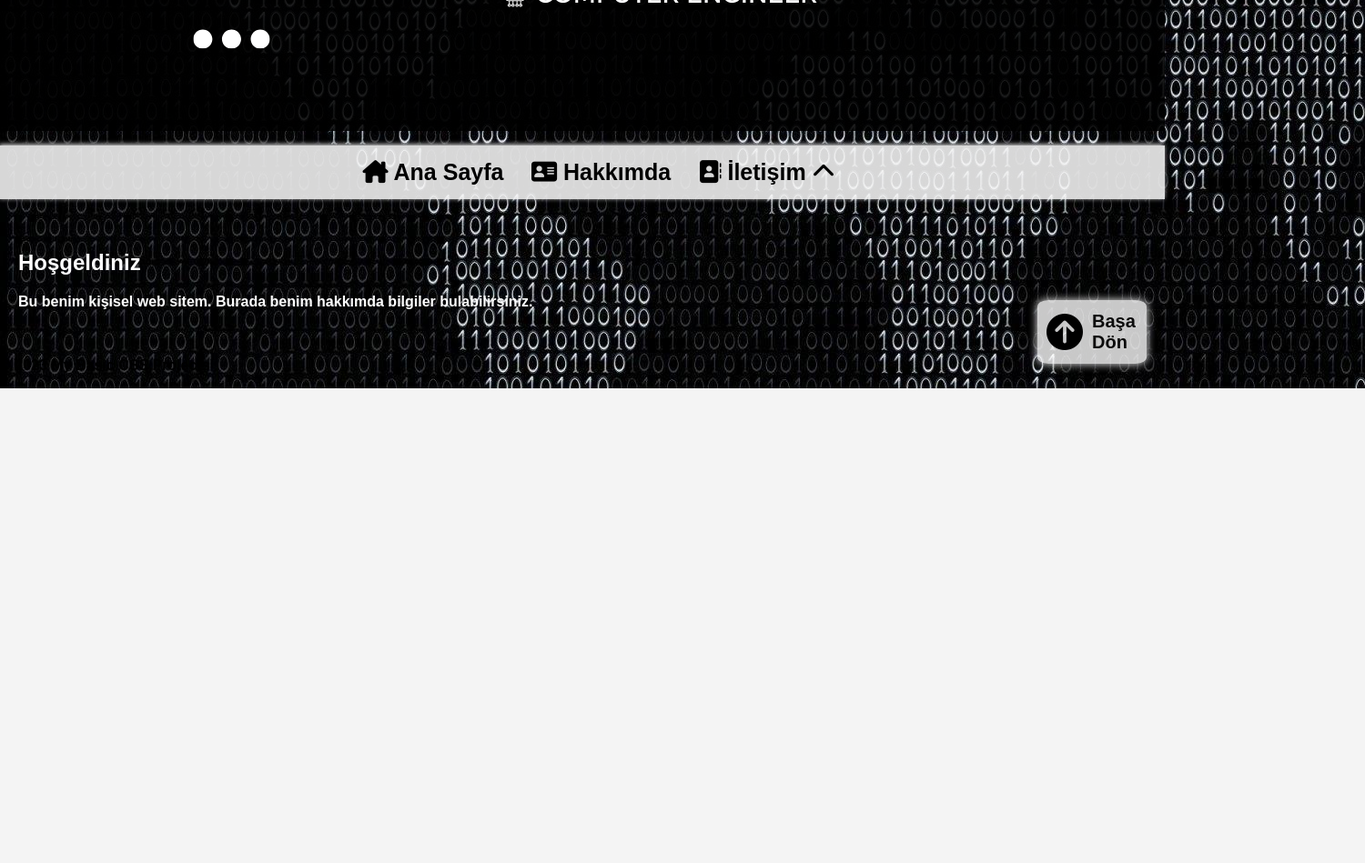
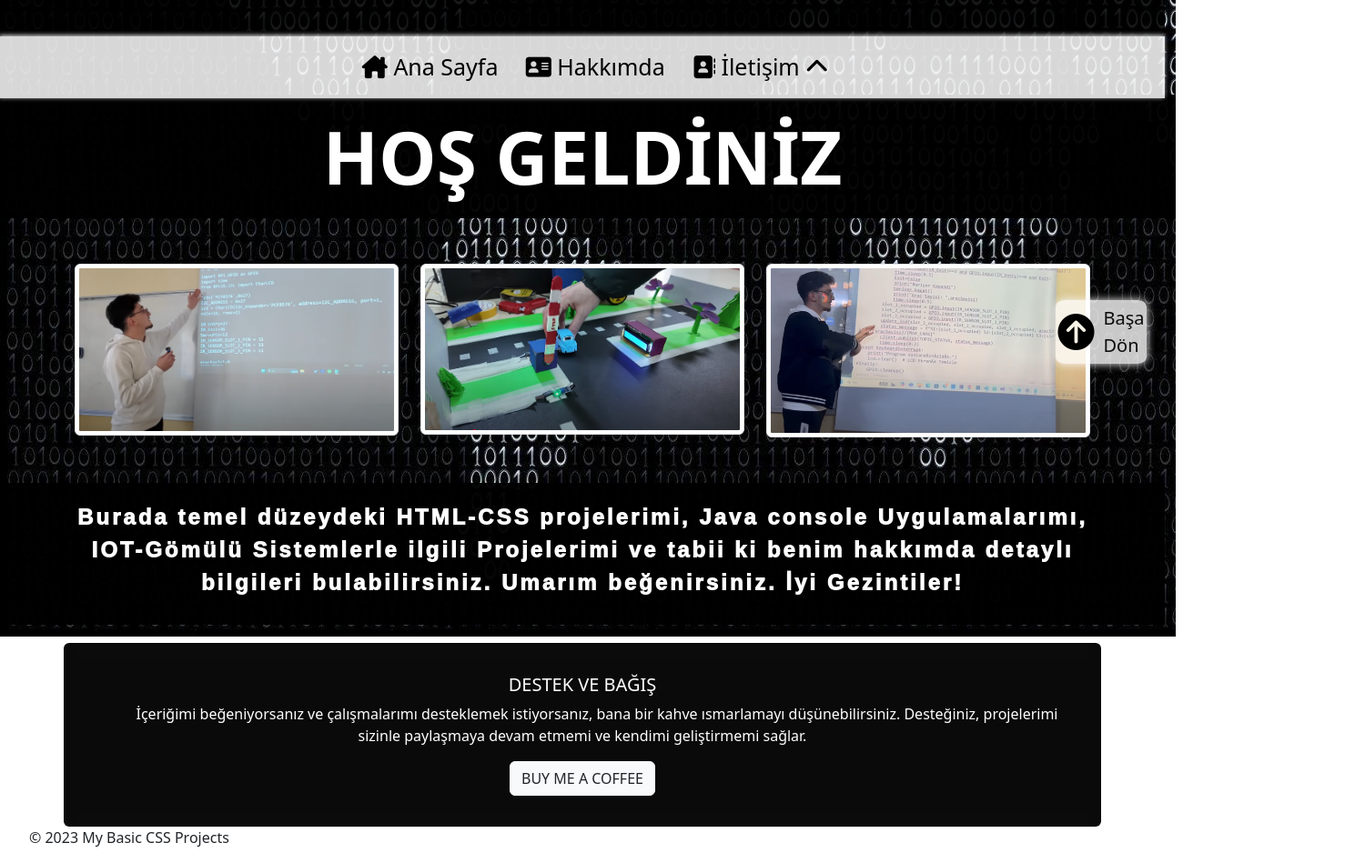
Before and after one commit to OgerFurkan/myBasicCSSProjects, a plain HTML site: page MyPersonalWebsite/index.html in a window 1280 px wide. Shown: the part 380-1329 px from the top of the page at 91% size, 1500 px wide, since content can reach past the window. Before the commit the page ends 807 px from the top, so only its background shows below. Drawn offline with nearby package versions, Linux system fonts and the light colour scheme.

Commit message:
I finished HomePage
I used the bootstrap which I learned yesterday. I used grid and layout structures, I added some photos about my and my projects and also I added animations to them. I added new links such as buy mee a coffee , and youtube so I finished HomePage.

```diff
--- a/MyPersonalWebsite/index.html
+++ b/MyPersonalWebsite/index.html
@@ -4,16 +4,24 @@
 <head>
     <meta charset="UTF-8">
     <meta name="viewport" content="width=device-width, initial-scale=1.0">
-    <title>My Basic CSS Projects</title>
+    <title>Furkan Öger</title>
+
+    <!-- CSS -->
     <link rel="stylesheet" href="style.css">
+
+    <!-- Font Awesome -->
     <link rel="stylesheet" href="https://cdnjs.cloudflare.com/ajax/libs/font-awesome/6.7.1/css/all.min.css"
         integrity="sha512-5Hs3dF2AEPkpNAR7UiOHba+lRSJNeM2ECkwxUIxC1Q/FLycGTbNapWXB4tP889k5T5Ju8fs4b1P5z/iB4nMfSQ=="
         crossorigin="anonymous" referrerpolicy="no-referrer" />
+
+    <!-- Bootstarp-->
+    <link href="https://cdn.jsdelivr.net/npm/bootstrap@5.3.3/dist/css/bootstrap.min.css" rel="stylesheet"
+        integrity="sha384-QWTKZyjpPEjISv5WaRU9OFeRpok6YctnYmDr5pNlyT2bRjXh0JMhjY6hW+ALEwIH" crossorigin="anonymous">
 </head>
 
 <body>
     <header>
-        <div class="header-photo"><img class="" src="/MyPersonalWebsite/sources/picture/Header.png" alt="" ></div>
+        <div class="header-photo"><img class="" src="/MyPersonalWebsite/sources/picture/Header.png" alt=""></div>
     </header>
     <nav>
         <ul id="navbar">
@@ -35,13 +43,16 @@
                 <div id="contact-content">
                     <ul>
                         <li>
-                            <a href="https://github.com/OgerFurkan" target="_blank"><i class="fa-brands fa-github"></i>GitHub</a>
+                            <a href="https://github.com/OgerFurkan" target="_blank"><i
+                                    class="fa-brands fa-github"></i>GitHub</a>
                         </li>
                         <li>
-                            <a href=""><i class="fa-solid fa-envelope"></i>E-Mail</a>
+                            <a href="https://www.youtube.com/@MikroişlemciCanavarları" target="_blank"><i
+                                    class="fa-brands fa-youtube"></i>YouTube</a>
                         </li>
                         <li>
-                            <a href=""><i class="fa-brands fa-x-twitter"></i>X(Twitter)</a>
+                            <a href="https://x.com/OGRFurkan" target="_blank"><i
+                                    class="fa-brands fa-x-twitter"></i>X(Twitter)</a>
                         </li>
                     </ul>
                 </div>
@@ -49,23 +60,71 @@
         </ul>
     </nav>
     <main>
-
         <a href="#" class="Scroll-to-top">
             <i class="fa fa-arrow-circle-up" aria-hidden="true"></i>Başa Dön
         </a>
 
-            <section id="about">
-                <h2>Hoşgeldiniz</h2>
-                <p>Bu benim kişisel web sitem. Burada benim hakkımda bilgiler bulabilirsiniz.</p>
-            </section>
+        <div class="row " id="index-main">
+            <div class="col-sm-12 col-md-12 col-lg-12" id="index-title">
+                <h1>HOŞ GELDİNİZ</h1>
+            </div>
+        </div>
 
+        <div class="container">
+            <div class="row">
+                <div class="col-sm-12 col-md-4 col-lg-4">
+                    <img src="/MyPersonalWebsite/sources/picture/PhotoOfMe.png" alt="" id="index-photo-1"
+                        class="img-fluid img-thumbnail">
+                </div>
+                <div class="col-sm-12 col-md-4 col-lg-4">
+                    <img src="/MyPersonalWebsite/sources/picture/PhotoOfProject.png" alt="" id="index-photo-2"
+                        class="img-fluid img-thumbnail">
+                </div>
+                <div class="col-sm-12 col-md-4 col-lg-4">
+                    <img src="/MyPersonalWebsite/sources/picture/PhotoOfMe-2.png" alt="" id="index-photo-3"
+                        class="img-fluid img-thumbnail">
+                </div>
+            </div>
+        </div>
 
+        <div id="index-main-1">
+            <div class="container">
+                <div class="col-sm-12 col-md-12 col-lg-12" id="index-description">
+                    <h2>
+                        Burada temel düzeydeki HTML-CSS projelerimi, Java console Uygulamalarımı, IOT-Gömülü
+                        Sistemlerle
+                        ilgili Projelerimi ve tabii ki benim hakkımda detaylı bilgileri bulabilirsiniz. Umarım
+                        beğenirsiniz.
+                        İyi Gezintiler!
+                    </h2>
+                </div>
+            </div>
+        </div>
 
+        <div class="container">
+            <div class="row">
+                <div class="card text-center text-white col-sm-12 col-md-12 col-lg-12"
+                    style="background-color:  #000000f5;">
+                    <div class="card-header text-body-secondary">
+                    </div>
+                    <div class="card-body">
+                        <h5 class="card-title">DESTEK VE BAĞIŞ</h5>
+                        <p class="card-text">
+                            İçeriğimi beğeniyorsanız ve çalışmalarımı desteklemek istiyorsanız, bana bir kahve
+                            ısmarlamayı düşünebilirsiniz. Desteğiniz, projelerimi sizinle paylaşmaya devam etmemi ve
+                            kendimi geliştirmemi
+                            sağlar.</p>
+                        <a href="https://buymeacoffee.com/ogrfurkan
+                        " target="_blank" class="btn btn-light text-dark">BUY ME A COFFEE</a>
+                    </div>
+                    <div class="card-footer text-body-secondary">
+                    </div>
+                </div>
+            </div>
+        </div>
     </main>
     <footer>
         <p>&copy; 2023 My Basic CSS Projects</p>
     </footer>
-
 </body>
-
 </html>
--- a/MyPersonalWebsite/style.css
+++ b/MyPersonalWebsite/style.css
@@ -7,6 +7,9 @@ body {
     margin: 0;
     padding: 0;
     font-weight: bold;
+}
+p{
+    text-indent: 2em;
 }
 header {
     background-color: #000000df;
@@ -18,15 +21,17 @@ header {
 
 }
 .header-photo>img{
+    width: 1200px;
+    height: 400px;
     opacity: 0;
     transform: translateY(-20px);
     animation: fadeIn 1.5s ease-out forwards;
 }
-/* @keyframes ile animasyon */
+
 @keyframes fadeIn {
     to {
-      opacity: 1; /* Görünür hale gel */
-      transform: translateY(0); /* Normal konumuna gel */
+      opacity: 1;
+      transform: translateY(0);
     }
   }
 
@@ -158,11 +163,8 @@ i{
     color: black;
     transition: all 0.5s;
 }
-#project1{
-    padding: 20px;
-    height: 200vh;
-}
 .Scroll-to-top {
+    z-index: 1000;
     font-weight: thin;
     position: fixed;
     padding-left:10px ;
@@ -202,8 +204,62 @@ i{
     transition: color 0.3s ease;
 }
 
-section{
+#index-photo-1{
+    opacity: 0;
+    transform: translateX(-500px);
+    animation: fadeIn 1s ease-out forwards;
+}
+
+#index-photo-2{
+    opacity: 0;
+    transform: translateY(500px);
+    animation: fadeIn 1s ease-out forwards;
+}
+#index-photo-3{
+    opacity: 0;
+    transform: translateX(500px);
+    animation: fadeIn 1s ease-out forwards;
+}
+
+#index-main{
+    background-color: #000000f5;
+    align-items: center;
+    color: white;
     padding: 20px;
+    margin-top: -20px;
+    margin-bottom: 50px;
+}
+
+#index-main-1{
+    background-color: #000000f5;
+    align-items: center;
+    justify-content: center;
     color: white;
-    display: inline-block;
+    padding: 20px;
+    margin-top: 50px;
+    margin-bottom: 20px;
 }
+#index-main>div>h1{
+    font-size: 5em;
+    margin: 0;
+    font-weight: 900;
+    text-align: center;
+}
+#index-main-1>div>div>h2{
+    font-size: 1.5em;
+    font-weight: 1000;
+    text-align: center;
+    font-family: Arial, Helvetica, sans-serif;
+    letter-spacing: 3px;
+    line-height: 1.5;
+}
+#index-description{
+    opacity: 0;
+    transform: translateX(500px);
+    animation: fadeIn 1.5s ease-out forwards; ;
+}
+#index-title{
+    opacity: 0;
+    transform: translateX(-500px);
+    animation: fadeIn 1.5s ease-out forwards;
+}
```
Also changed, not shown: MyPersonalWebsite/sources/picture/PhotoOfMe-2.png (added), MyPersonalWebsite/sources/picture/profile.jpg (deleted).
